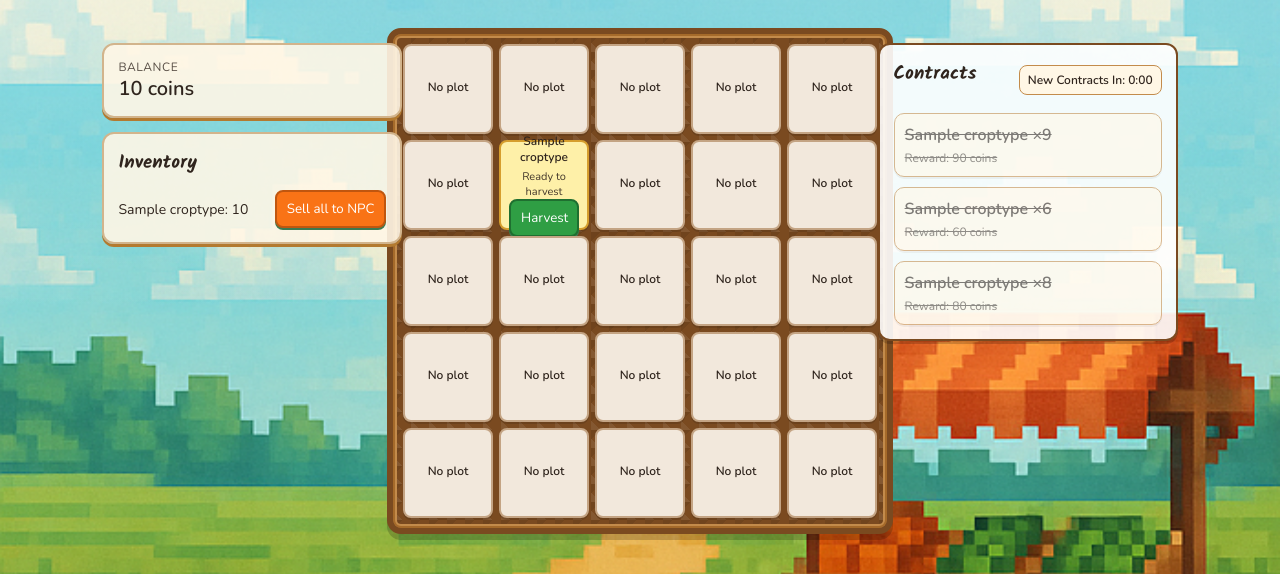
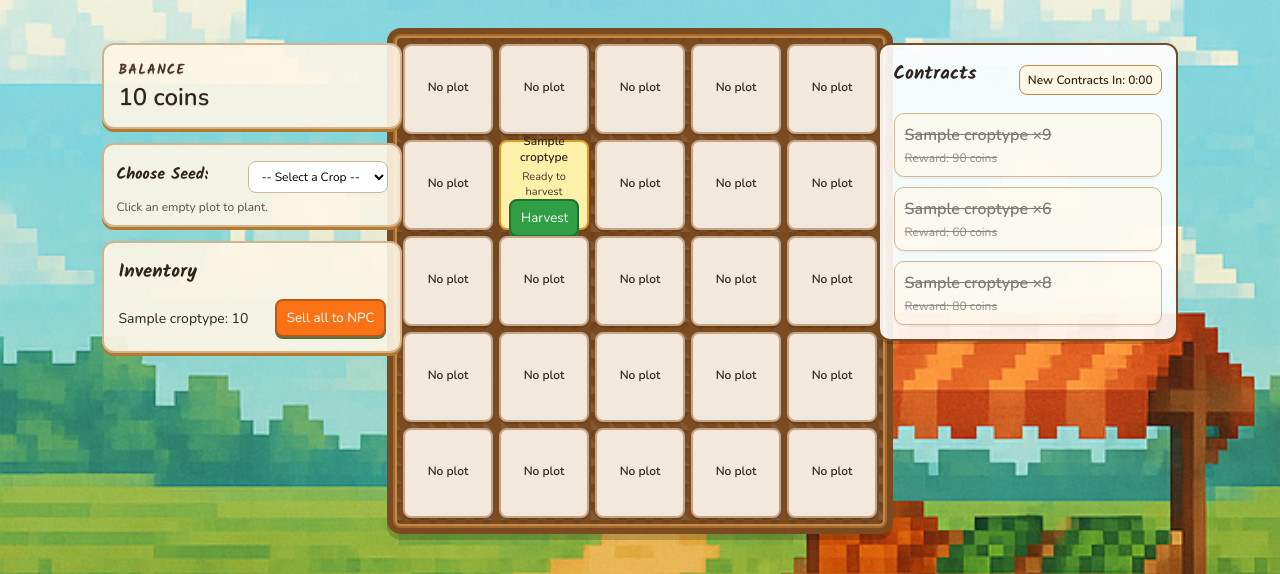
Before and after one commit to 8tsmith11/farmers-market, a Django app: page / in a window 1280 px wide. Shown: the part 157-731 px from the top of the page. Run offline with Django 5.2, Linux system fonts and the light colour scheme; a user stored in the database is signed in; tables that the repository leaves empty hold one stand-in row (values such as "Sample post").

Commit message:
Changed planting to plant select seed

```diff
--- a/game/static/game/css/main.css
+++ b/game/static/game/css/main.css
@@ -58,6 +58,34 @@ h2 {
   margin-bottom: 16px;
 }
 
+.seed-selector {
+  display: flex;
+  align-items: center;
+  justify-content: space-between;
+  gap: 8px;
+  margin-bottom: 6px;
+}
+
+.seed-selector select {
+  width: 140px;
+  padding: 6px 8px;
+  border-radius: 8px;
+  border: 1px solid #cbb89b;
+  background: #fff;
+  font-family: 'Nunito', system-ui, sans-serif;
+}
+
+.seed-selector label {
+  font-family: 'Kalam', 'Nunito', sans-serif;
+  font-weight: 700;
+}
+
+.seed-hint {
+  font-size: 12px;
+  opacity: 0.8;
+  text-align: left;
+}
+
 .stage {
   position: relative;
   display: flex;
@@ -80,6 +108,14 @@ h2 {
   width: min(300px, 26vw);
   max-width: 320px;
   z-index: 5;
+}
+
+.seed-card {
+  background: rgba(255, 247, 230, 0.9);
+  border-radius: 12px;
+  padding: 10px 12px;
+  border: 2px solid #d2b48c;
+  box-shadow: 0 3px 0 #b37a30;
 }
 
 .contracts-board.floating {
@@ -124,15 +160,26 @@ h2 {
 }
 
 .stat-label {
-  font-size: 12px;
+  font-size: 13px;
   text-transform: uppercase;
   letter-spacing: 0.05em;
-  opacity: 0.8;
+  opacity: 1;
+  font-family: 'Kalam', 'Nunito', sans-serif;
+  font-weight: 700;
+  color: #4a3526;
+}
+
+.stat-label-strong {
+  font-size: 14px;
+  letter-spacing: 0.08em;
+  text-shadow: 0 1px 0 rgba(0,0,0,0.12);
 }
 
 .stat-value {
-  font-size: 20px;
-  font-weight: 700;
+  font-size: 24px;
+  font-weight: 800;
+  color: #2f241d;
+  text-shadow: 0 1px 0 rgba(0,0,0,0.12);
 }
 
 .inventory-card ul {
@@ -237,6 +284,7 @@ h2 {
 .plot-ready { background: var(--tile-ready); border-color: #d69e2e; }
 .plot-growing { background: var(--tile-grow); border-color: #6bbf59; }
 .plot-empty { background: var(--tile-empty); border-color: #c4a484; }
+.plot-empty { cursor: pointer; }
 .plot-title { font-weight: 600; margin-bottom: 4px; }
 .plot-meta { font-size: 11px; opacity: 0.9; }
 
--- a/game/static/game/js/main.js
+++ b/game/static/game/js/main.js
@@ -6,12 +6,20 @@ function getCookie(name) {
 
 const csrftoken = getCookie('csrftoken');
 
+let selectedSeedId = null;
+
+function setSelectedSeed(cropTypeId) {
+    selectedSeedId = cropTypeId || null;
+    try {
+        if (window.localStorage) {
+            window.localStorage.setItem('selectedSeedId', selectedSeedId || '');
+        }
+    } catch (_) {}
+}
+
 function plantPlot(plotId) {
-    const select = document.getElementById(`crop-select-${plotId}`);
-    if (!select) return;
-    const cropTypeId = select.value;
-    if (!cropTypeId) {
-        alert('Choose a crop first');
+    if (!selectedSeedId) {
+        alert('Choose a seed first');
         return;
     }
 
@@ -21,7 +29,7 @@ function plantPlot(plotId) {
             'Content-Type': 'application/json',
             'X-CSRFToken': csrftoken,
         },
-        body: JSON.stringify({ crop_type_id: cropTypeId }),
+        body: JSON.stringify({ crop_type_id: selectedSeedId }),
     }).then(async (resp) => {
         if (resp.ok) {
             window.location.reload();
@@ -193,6 +201,22 @@ function initContractBoard() {
 }
 
 document.addEventListener('DOMContentLoaded', () => {
+    const globalSeedSelect = document.getElementById('global-crop-select');
+    if (globalSeedSelect) {
+        let savedSeed = null;
+        try {
+            savedSeed = window.localStorage ? window.localStorage.getItem('selectedSeedId') : null;
+        } catch (_) {}
+
+        if (savedSeed) {
+            globalSeedSelect.value = savedSeed;
+            setSelectedSeed(savedSeed);
+        } else {
+            setSelectedSeed(globalSeedSelect.value);
+        }
+
+        globalSeedSelect.addEventListener('change', (e) => setSelectedSeed(e.target.value));
+    }
     initTimers();
     initContractBoard();
 });
--- a/game/templates/game/home.html
+++ b/game/templates/game/home.html
@@ -18,8 +18,20 @@
         <section class="stage">
             <aside class="sidebar floating">
                 <div class="farm-card">
-                    <div class="stat-label">Balance</div>
+                    <div class="stat-label stat-label-strong">Balance</div>
                     <div class="stat-value">{{ farm.balance }} coins</div>
+                </div>
+                <div class="seed-card">
+                    <div class="seed-selector">
+                        <label for="global-crop-select">Choose Seed:</label>
+                        <select id="global-crop-select">
+                            <option value="">-- Select a Crop --</option>
+                            {% for crop in crop_types %}
+                                <option value="{{ crop.id }}">{{ crop.name }}</option>
+                            {% endfor %}
+                        </select>
+                    </div>
+                    <div class="seed-hint">Click an empty plot to plant.</div>
                 </div>
 
                 <div class="inventory-card">
@@ -71,23 +83,15 @@
                                         </div>
                                     {% endif %}
                                 {% else %}
-                                    <div class="plot-cell plot-empty">
+                                    <div class="plot-cell plot-empty"
+                                         data-plot-id="{{ plot.id }}"
+                                         onclick="plantPlot({{ plot.id }})">
                                         <div class="plot-title">Empty</div>
-                                        <select id="crop-select-{{ plot.id }}">
-                                            <option value="">-- choose crop --</option>
-                                            {% for crop in crop_types %}
-                                                <option value="{{ crop.id }}">{{ crop.name }}</option>
-                                            {% endfor %}
-                                        </select>
-                                        <button type="button"
-                                                class="plant-btn"
-                                                onclick="plantPlot({{ plot.id }})">
-                                            Plant
-                                        </button>
                                     </div>
                                 {% endif %}
                             {% else %}
-                                <div class="plot-cell plot-empty">
+                                <div class="plot-cell plot-empty"
+                                     data-plot-id="none">
                                     <div class="plot-title">No plot</div>
                                 </div>
                             {% endif %}
```
